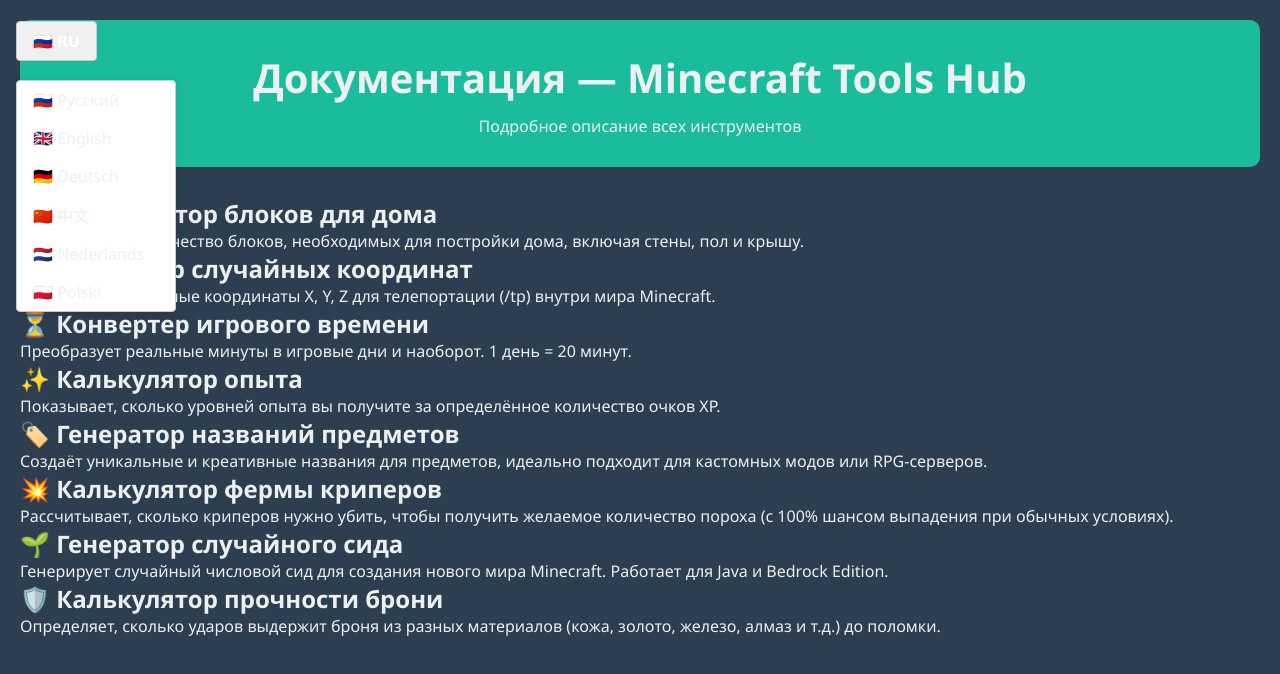
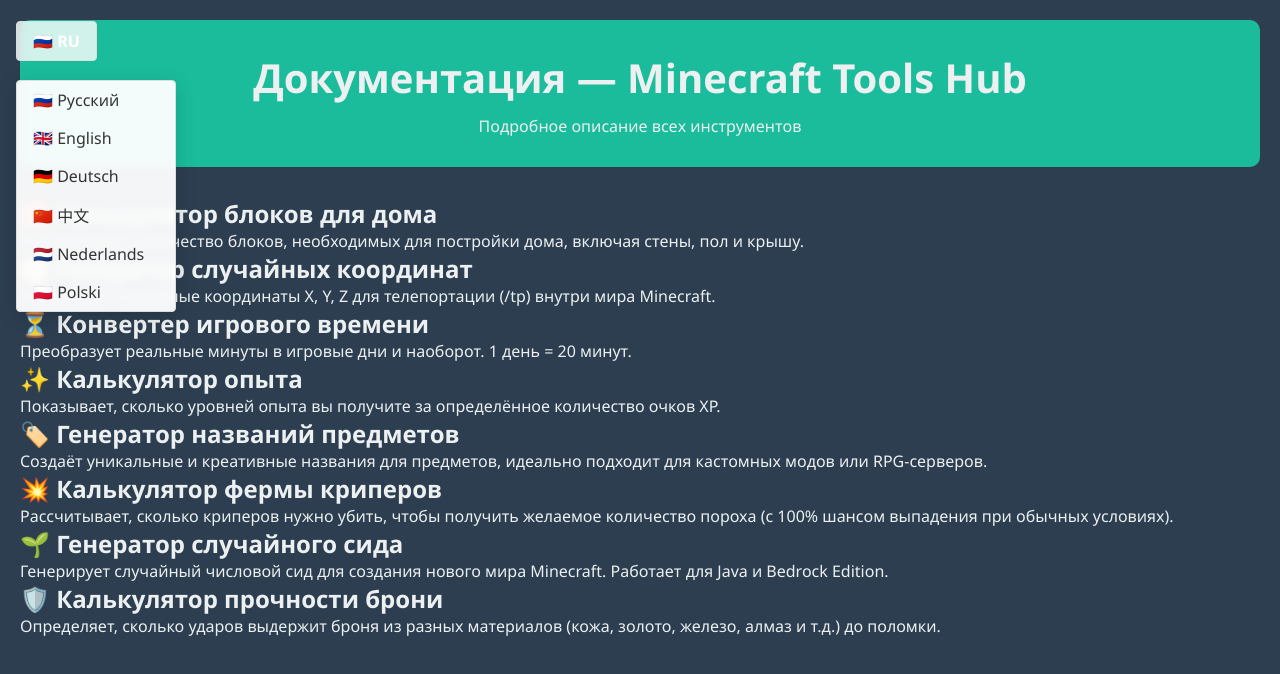
Before and after one commit to NormikChel-MinecraftFun/NormikChel-MinecraftFun.github.io, a plain HTML site: page documentation/index.html in a window 1280 px wide. Both pictures are taken after a click on the button "🇷🇺 RU". Drawn offline with Linux system fonts and the light colour scheme.

Commit message:
Исправлено меню: полупрозрачный фон, blur, hover-эффекты

```diff
--- a/style.css
+++ b/style.css
@@ -101,7 +101,7 @@ footer {
     }
 }
 
-/* === ЯЗЫКОВОЕ МЕНЮ === */
+/* === ЯЗЫКОВОЕ МЕНЮ — КРАСИВОЕ И СОВМЕСТИМОЕ === */
 
 .language-switcher {
     position: fixed;
@@ -111,8 +111,8 @@ footer {
 }
 
 #lang-toggle {
-    background: #f0f0f0;
-    border: 1px solid #ccc;
+    background: rgba(255, 255, 255, 0.8);
+    border: 1px solid #ddd;
     padding: 0.5rem 1rem;
     border-radius: 4px;
     cursor: pointer;
@@ -120,25 +120,28 @@ footer {
     align-items: center;
     gap: 0.5rem;
     font-size: 1rem;
-    transition: background 0.2s ease;
+    backdrop-filter: blur(5px);
+    transition: all 0.2s ease;
 }
 
 #lang-toggle:hover {
-    background: #e0e0e0;
+    background: rgba(255, 255, 255, 0.95);
+    box-shadow: 0 2px 8px rgba(0,0,0,0.1);
 }
 
 #lang-dropdown {
     position: absolute;
     top: 100%;
     left: 0;
-    background: white;
-    border: 1px solid #ccc;
+    background: rgba(255, 255, 255, 0.95);
+    border: 1px solid #ddd;
     border-radius: 4px;
-    box-shadow: 0 2px 10px rgba(0,0,0,0.1);
+    box-shadow: 0 4px 20px rgba(0,0,0,0.15);
     display: none;
     min-width: 160px;
     margin-top: 0.25rem;
     animation: fadeIn 0.3s ease forwards;
+    backdrop-filter: blur(5px);
 }
 
 @keyframes fadeIn {
@@ -159,8 +162,10 @@ footer {
     padding: 0.5rem 1rem;
     cursor: pointer;
     transition: background 0.2s ease;
+    color: #333;
 }
 
 #lang-dropdown div:hover {
-    background-color: #f0f0f0;
+    background-color: rgba(0, 123, 255, 0.1);
+    color: #007bff;
 }
```
